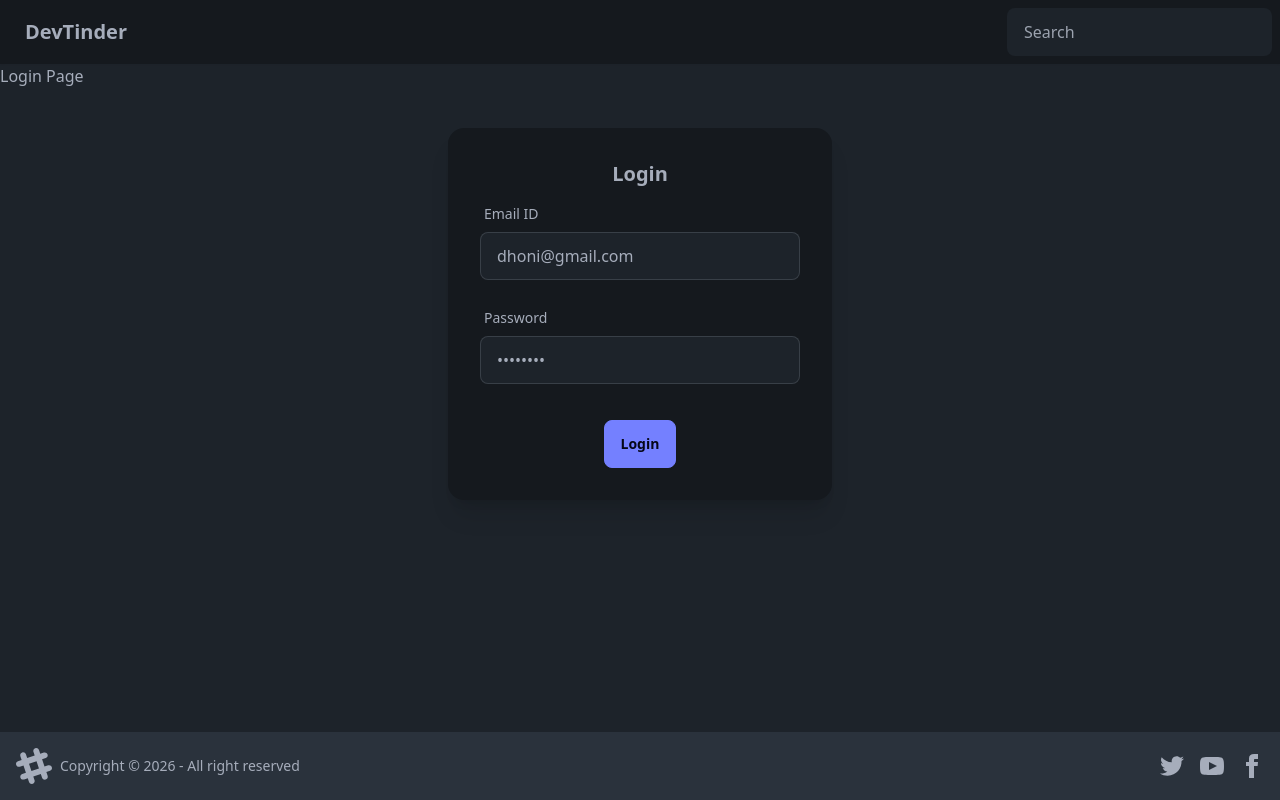
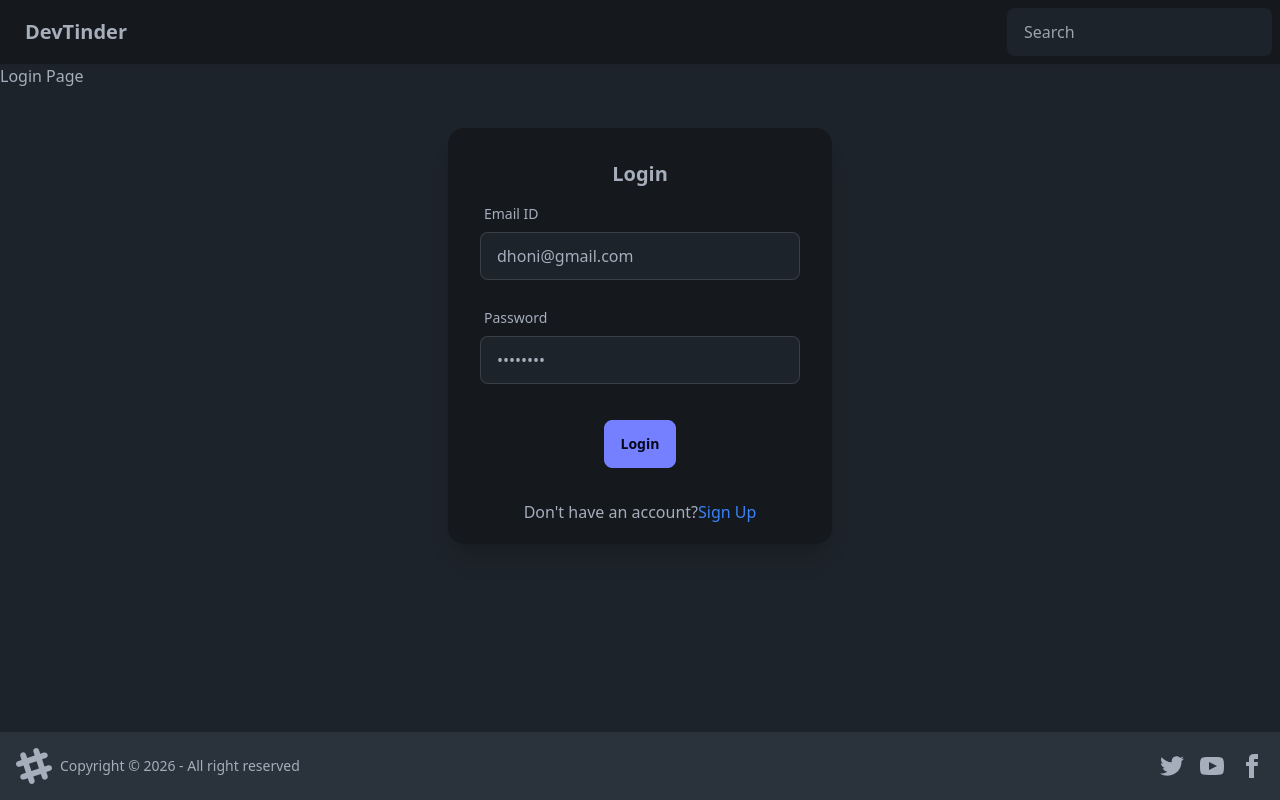
Before and after one commit to Evasaraf/devTinder-web, a React (Vite) app: page /login in a window 1280 px wide. Built offline with nearby package versions, Linux system fonts and the light colour scheme.

Commit message:
adding a toggle for login to signup , and signup to login

```diff
--- a/src/Login.jsx
+++ b/src/Login.jsx
@@ -103,6 +103,10 @@ const Login = () => {
               </button>
             </div>
           </div>
+          <p className="text-center pb-5">{
+            isLoginForm ? "Don't have an account?" : "Already have an account?"}
+            <span className="text-blue-500 cursor-pointer"
+            onClick={() => setisLoginForm(!isLoginForm)}>{isLoginForm ? "Sign Up" : "Login"}</span></p>
         </div>
       </div>
       <Footer />
```
